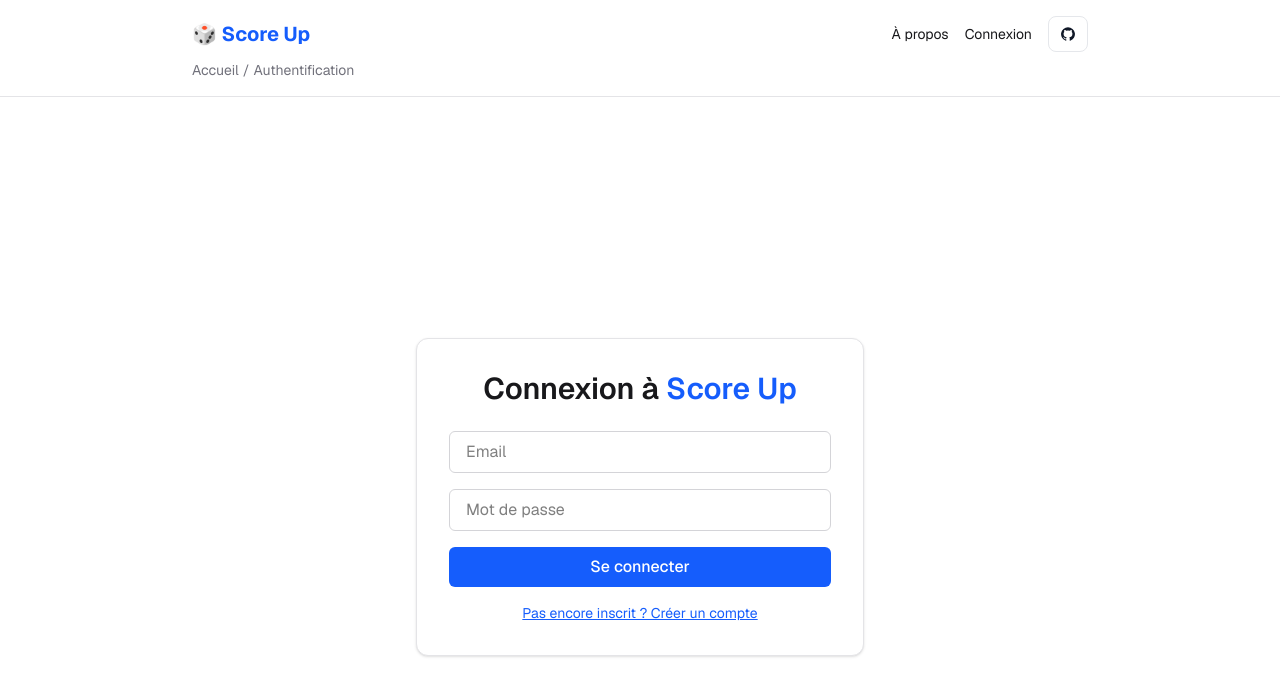
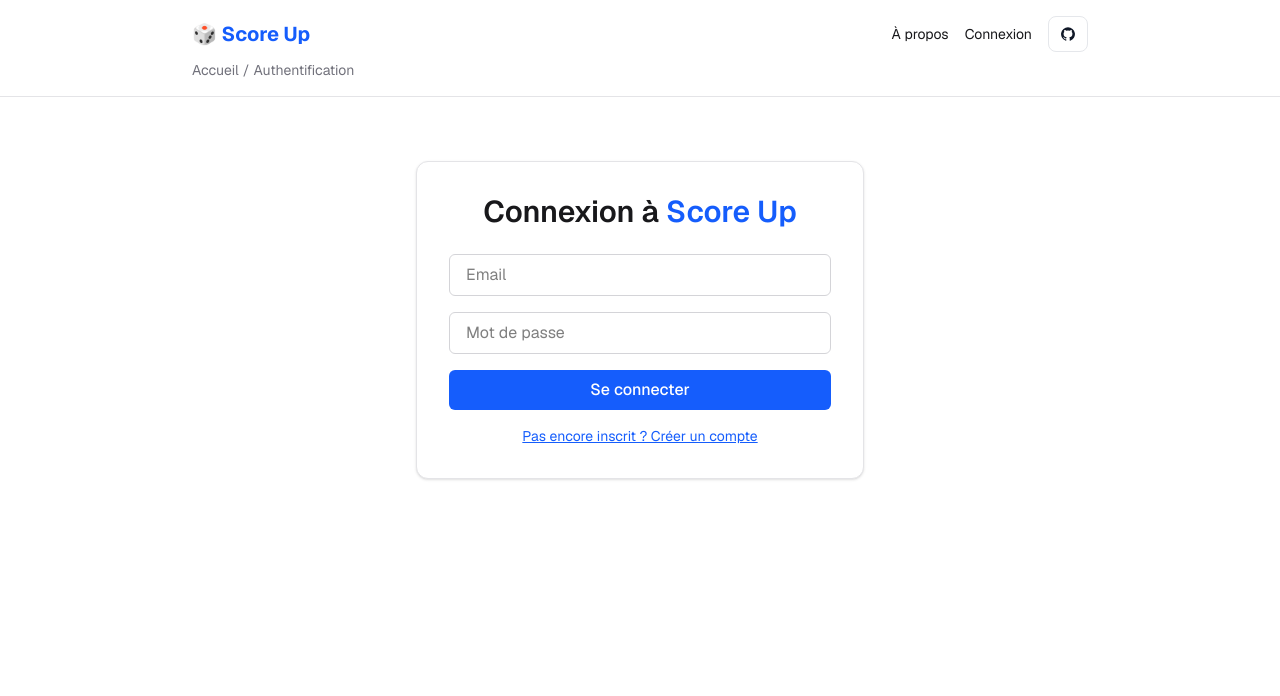
Before and after one commit to armanceau/score-up, a Next.js app in the folder my-app/: page /authentification in a window 1280 px wide. Shown: the top 696 px of the page. Built offline with nearby package versions, Linux system fonts and the light colour scheme; no server answers.

Commit message:
Update page.tsx

```diff
--- a/my-app/src/app/authentification/page.tsx
+++ b/my-app/src/app/authentification/page.tsx
@@ -69,7 +69,7 @@ export default function AuthForm() {
   };
 
   return (
-    <main className="min-h-screen flex items-center justify-center bg-white dark:bg-black font-sans px-6 py-16">
+    <main className="flex justify-center font-sans px-6 py-16">
       <div className="w-full max-w-md p-8 bg-white dark:bg-zinc-900 rounded-xl border border-zinc-200 dark:border-zinc-700 transition-colors shadow-sm">
         <h2 className="text-3xl font-semibold text-center mb-6 text-zinc-900 dark:text-zinc-100">
           {isSignUp ? "Inscription" : "Connexion"} à{" "}
```
